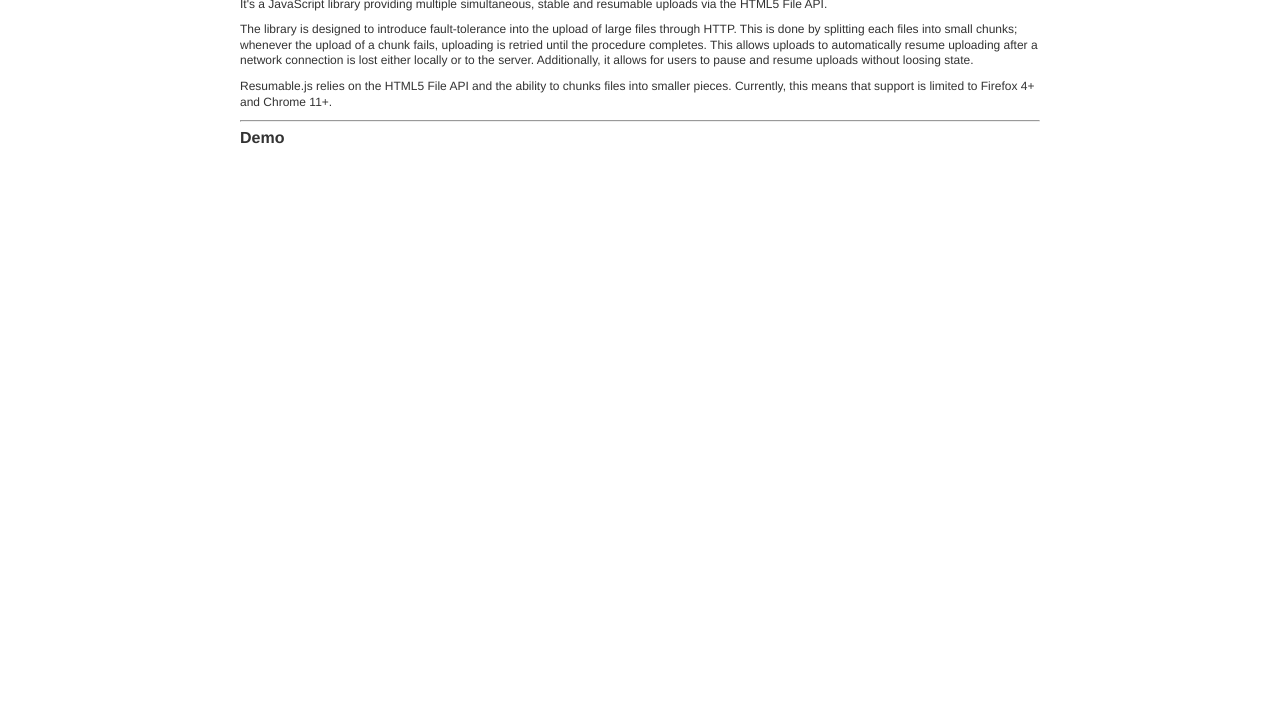
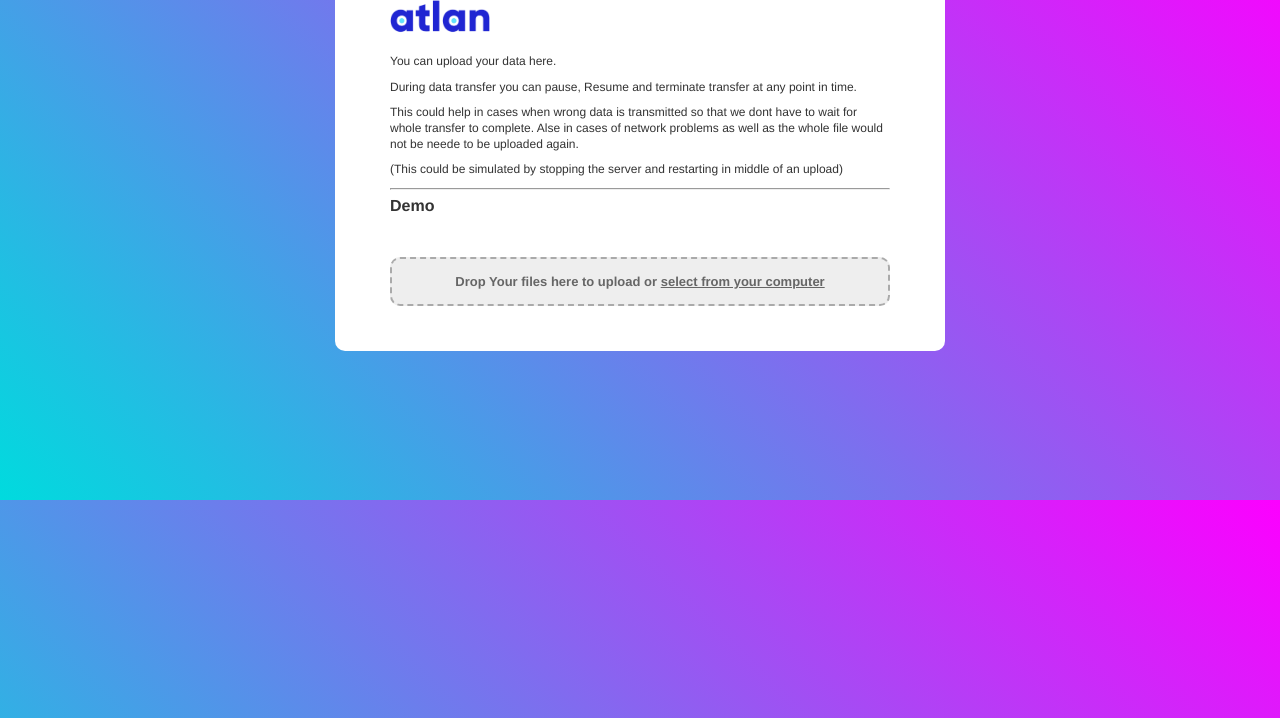
Before and after one commit to Puneet-Jain-18/resumable, a website: page public/index.html in a window 1280 px wide. Shown: the part 82-800 px from the top of the page. Drawn offline with nearby package versions, Linux system fonts and the light colour scheme; files whose address does not match are found by name.

```diff
--- a/public/index.html
+++ b/public/index.html
@@ -1,20 +1,27 @@
 <!DOCTYPE html>
 <html>
   <head>
-    <title>Resumable.js - Multiple simultaneous, stable and resumable uploads via the HTML5 File API</title>
+    <title>Atlan Data Upload</title>
     <meta charset="utf-8" />
     <link rel="stylesheet" type="text/css" href="style.css" />
   </head>
   <body>
     <div id="frame">
 
-      <h1>Resumable.js</h1>
-      <p>It's a JavaScript library providing multiple simultaneous, stable and resumable uploads via the HTML5 File API.</p>
-
-      <p>The library is designed to introduce fault-tolerance into the upload of large files through HTTP. This is done by splitting each files into small chunks; whenever the upload of a chunk fails, uploading is retried until the procedure completes. This allows uploads to automatically resume uploading after a network connection is lost either locally or to the server. Additionally, it allows for users to pause and resume uploads without loosing state.</p>
-
-      <p>Resumable.js relies on the HTML5 File API and the ability to chunks files into smaller pieces. Currently, this means that support is limited to Firefox 4+ and Chrome 11+.</p>
-
+     <img src="./atlan.png" width="20%" height="5%">
+      <p>
+        You can upload your data here.
+      </p>
+      <p>
+        During data transfer you can pause, Resume and terminate transfer at any point in time.</p>
+        <p>
+        This could help in cases when wrong data is transmitted so that we dont have to wait for whole transfer to complete. Alse
+        in cases of network problems as well as the whole file would not be neede to
+        be uploaded again.
+      </p>
+      <p>
+        (This could be simulated by stopping the server and restarting in middle of an upload)
+      </p>
       <hr/>
 
       <h3>Demo</h3>
@@ -25,8 +32,8 @@
         Your browser, unfortunately, is not supported by Resumable.js. The library requires support for <a href="http://www.w3.org/TR/FileAPI/">the HTML5 File API</a> along with <a href="http://www.w3.org/TR/FileAPI/#normalization-of-params">file slicing</a>.
       </div>
 
-      <div class="resumable-drop">
-        Drop video files here to upload or <a class="resumable-browse"><u>select from your computer</u></a>
+      <div class="resumable-drop" id="uploader">
+        Drop Your files here to upload or <a class="resumable-browse"><u>select from your computer</u></a>
       </div>
 
       <div class="resumable-progress">
@@ -35,9 +42,9 @@
             <td width="100%"><div class="progress-container"><div class="progress-bar"></div></div></td>
             <td class="progress-text" nowrap="nowrap"></td>
             <td class="progress-pause" nowrap="nowrap">
-              <a href="#" onclick="r.upload(); return(false);" class="progress-resume-link"><img src="resume.png" title="Resume upload" /></a>
-              <a href="#" onclick="r.pause(); return(false);" class="progress-pause-link"><img src="pause.png" title="Pause upload" /></a>
-              <a href="#" onclick="r.cancel(); return(false);" class="progress-cancel-link"><img src="cancel.png" title="Cancel upload" /></a>
+              <a href="#" onclick="r.upload(); return(false);" class="progress-resume-link"><button id= "button1"><img src="resume.png" title="Resume upload" /></button></a>
+               <a href="#" onclick="r.pause(); return(false);" class="progress-pause-link"><button id= "button1"><img src="pause.png" title="Pause upload" /></button></a></button>
+              <a href="#" onclick="r.cancel(); return(false);" class="progress-cancel-link"><button id= "button1"><img src="cancel.png" title="Cancel upload" /></button></a>
             </td>
           </tr>
         </table>
@@ -109,5 +116,6 @@
       </script>
 
     </div>
+    <br><br><br><br><br><br><br>
   </body>
 </html>
--- a/public/style.css
+++ b/public/style.css
@@ -11,7 +11,7 @@
 p {margin:10px 0;}
 
 
-body {text-align:center; margin:40px;}
+body {height:100%;text-align:center; margin:40px;background: linear-gradient(45deg, #00dbde, #fc00ff);}
 #frame {margin:0 auto; width:800px; text-align:left;}
 
 
@@ -49,3 +49,15 @@
 .is-error .uploader-item:hover, .is-active.is-error .uploader-item {border-color:#900;}
 .is-error .uploader-item:hover .uploader-item-title, .is-active.is-error .uploader-item .uploader-item-title {background-color:rgba(153,0,0,0.6);}
 .is-error .uploader-item-creating-thumbnail {display:none;}
+#frame{
+
+    width: 500px;
+    background: #fff;
+    border-radius: 10px;
+    overflow: hidden;
+    padding: 42px 55px 45px 55px;
+
+}
+#uploader{
+
+}
```
Also changed, not shown: public/atlan.png (added), 1 other file.
